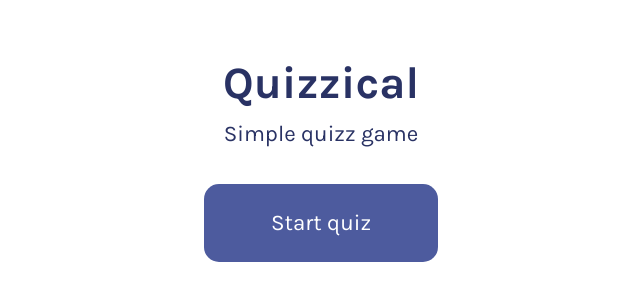
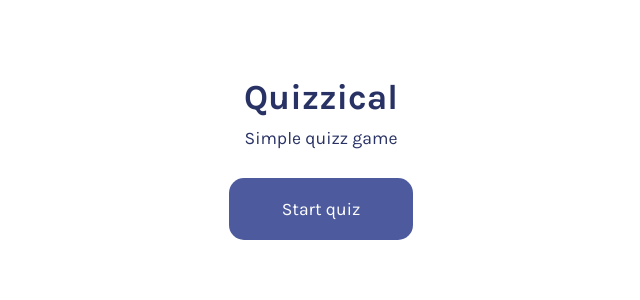
Before and after one commit to jaqubowsky/quizz-app, a React (Vite) app: page / in a window 1280 px wide. Shown: the part 244-544 px from the top of the page, without its empty margins (319-959 px from the left). Built offline with nearby package versions, Linux system fonts and the light colour scheme.

Commit message:
Fix styling

```diff
--- a/src/Components/Container.jsx
+++ b/src/Components/Container.jsx
@@ -8,9 +8,10 @@ const StyledContainer = styled.main`
   align-items: center;
   width: 100%;
   height: 100%;
-  width: 700px;
+  width: 1200px;
+  padding: 1em;
+  font-size: 1.1rem;
   gap: 1.5em;
-  font-size: 1.4rem;
   color: ${(props) => props.theme.colors.font};
 `;
 
```
